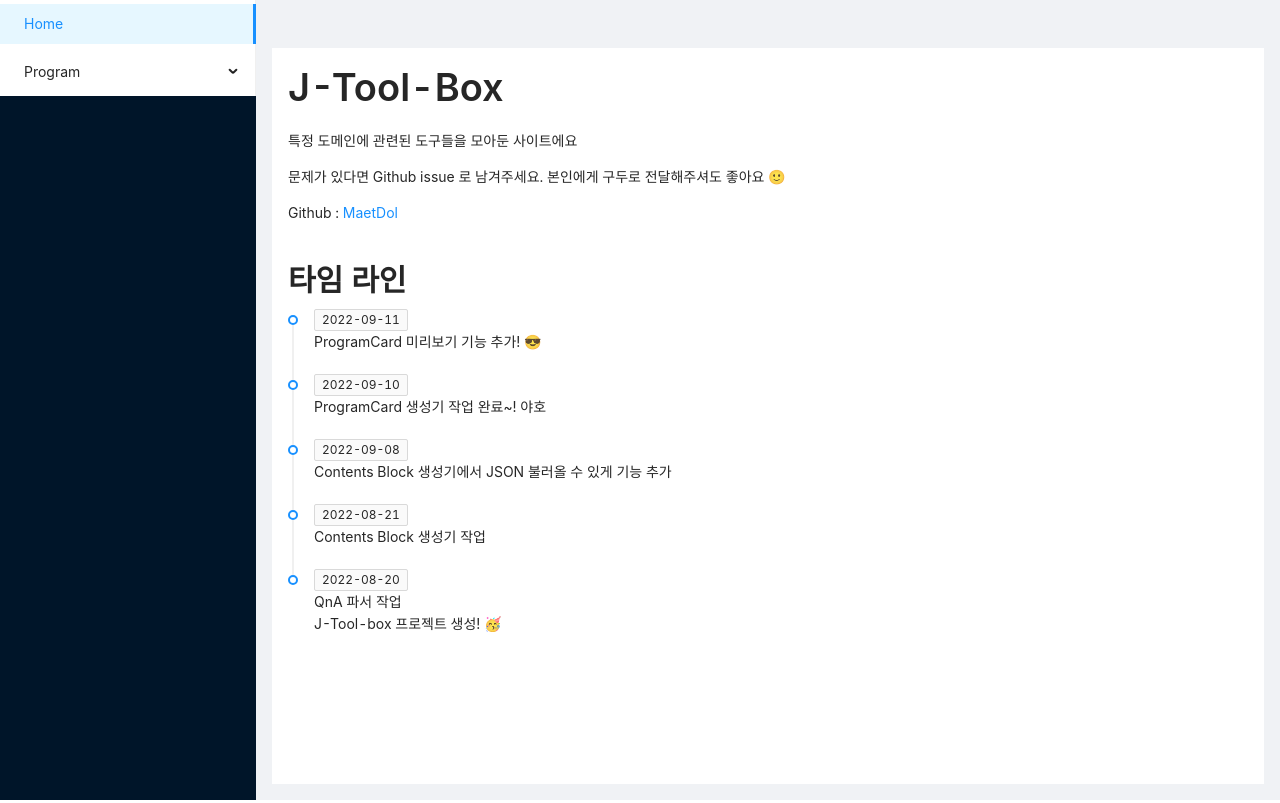
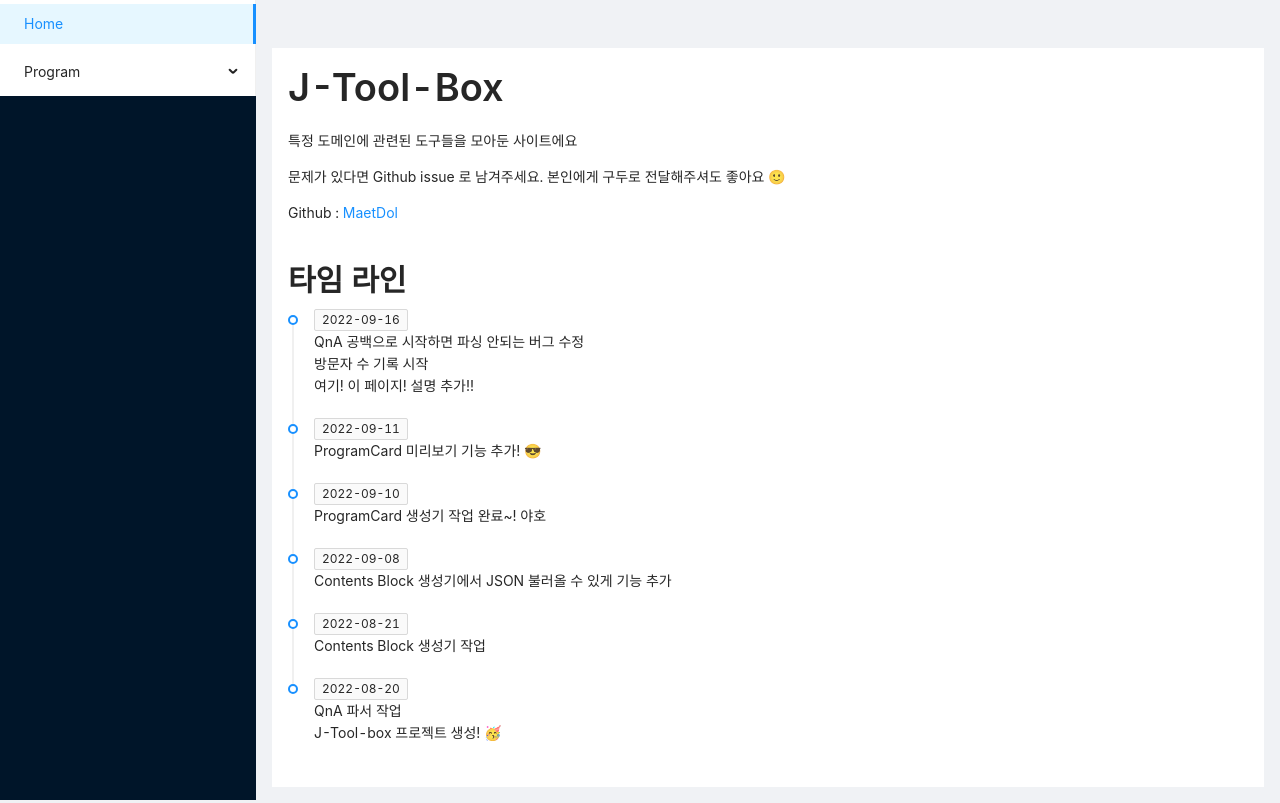
Before and after one commit to MaetDol/j-tool-box, a React (Create React App) app: page / in a window 1280 px wide. Built offline with nearby package versions, Linux system fonts and the light colour scheme; a web font is replaced by a local one.

Commit message:
홈 페이지 업데이트 로그 추가

```diff
--- a/src/pages/Home/Home.model.ts
+++ b/src/pages/Home/Home.model.ts
@@ -1,4 +1,12 @@
 export const timeline: { timestamp: string; contents: string[] }[] = [
+  {
+    timestamp: "2022-09-16",
+    contents: [
+      "QnA 공백으로 시작하면 파싱 안되는 버그 수정",
+      "방문자 수 기록 시작",
+      "여기! 이 페이지! 설명 추가!!",
+    ],
+  },
   {
     timestamp: "2022-09-11",
     contents: ["ProgramCard 미리보기 기능 추가! 😎"],
```
